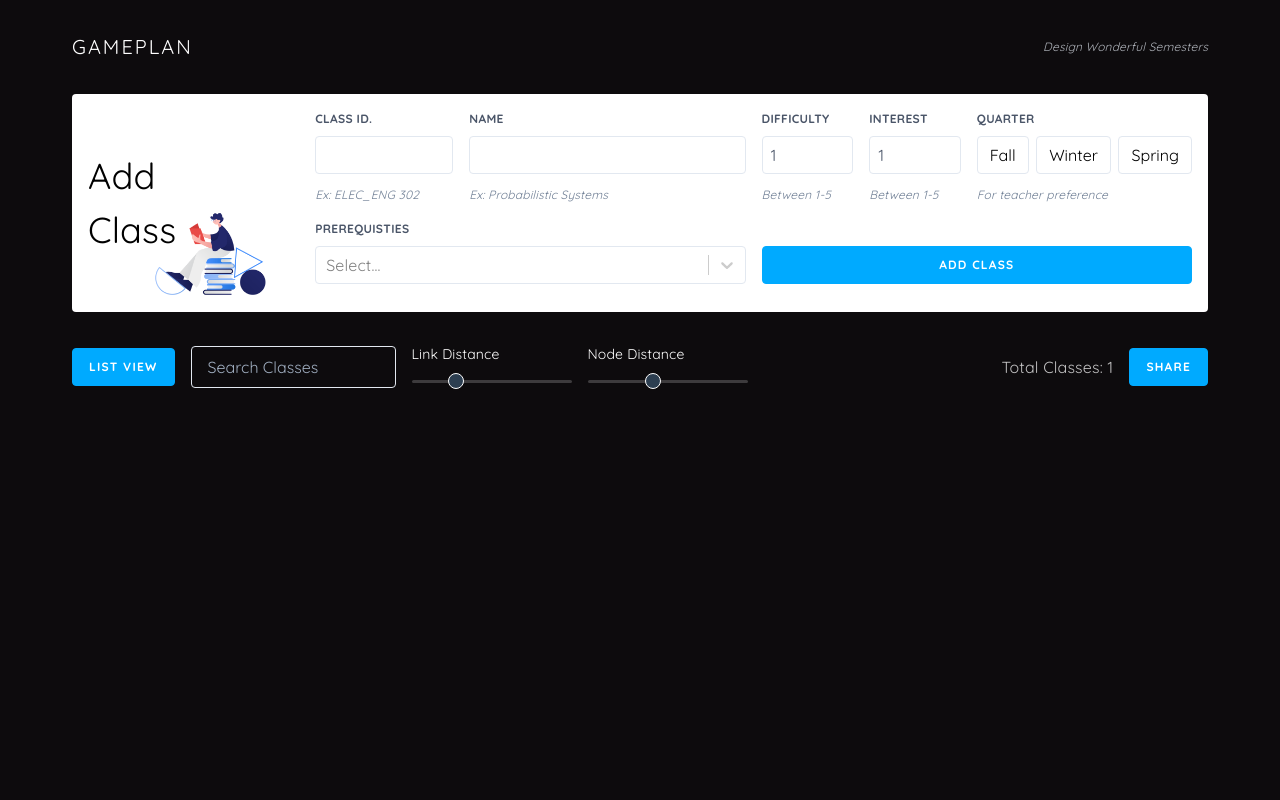
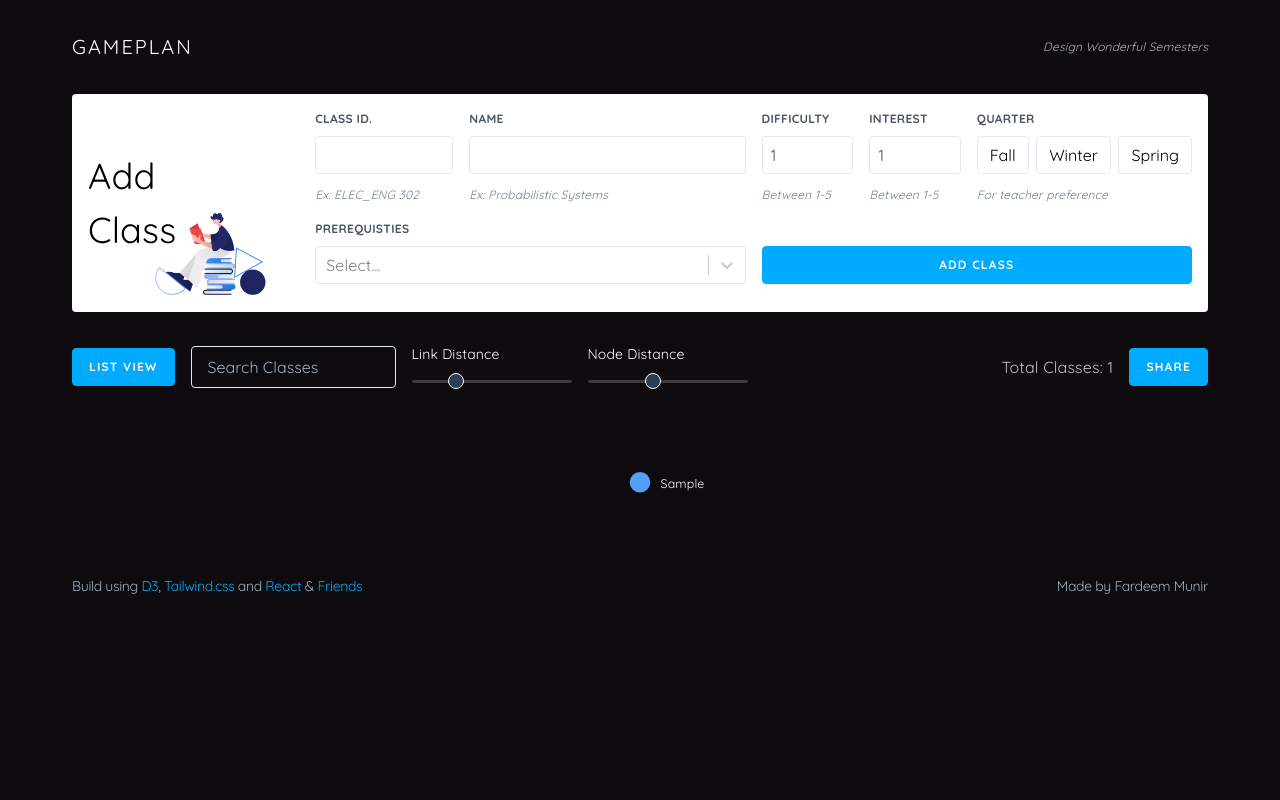
Before and after one commit to fardeemmunir/gameplan, a Next.js app: page / in a window 1280 px wide. Both pictures are taken after typing "Sample", "Sample" into the empty fields and a click on the input "Add Class". Shown: the top 800 px of the page. Built offline with nearby package versions, Linux system fonts and the light colour scheme.

Commit message:
Graph view probably works as expected now

```diff
--- a/components/Graph.tsx
+++ b/components/Graph.tsx
@@ -1,14 +1,13 @@
-import React, { useContext, useState } from "react";
+import React, { useState } from "react";
 
-import Store from "../lib/store";
-import makeLinks from "../lib/utils/makeLinks";
+import { useStore } from "../lib/store";
 import NetworkGraph from "./NetworkGraph";
 import Share from "./Share";
 import ListView from "./ListView";
 import { Class } from "../lib/reducer";
 
 const Graph = () => {
-  const { classList } = useContext(Store);
+  const { classList } = useStore();
   const [searchTerm, setSearchTerm] = useState("");
   const [linkDistance, setLinkDistance] = useState(150);
   const [nodeDistance, setNodeDistance] = useState(900);
@@ -97,11 +96,9 @@ const Graph = () => {
 
       {showGraph ? (
         <NetworkGraph
-          nodes={classList.map(mapClassToSearch)}
-          links={makeLinks(classList)}
           linkDistance={linkDistance}
           nodeDistance={nodeDistance}
-          isSearching={!!searchTerm}
+          searchTerm={searchTerm}
         />
       ) : (
         <ListView
@@ -113,8 +110,10 @@ const Graph = () => {
             })
             .map(info => ({
               ...info,
-              prereqs: info.prereqs.join(", "),
-              quarterPref: info.quarterPref.join(", ").toLowerCase()
+              quarterPref: info.quarterPref.join(", ").toLowerCase(),
+              prereqs: info.prereqs
+                .map(classId => classList.find(({ id }) => id === classId).name)
+                .join(", ")
             }))}
         />
       )}
--- a/components/ListView.tsx
+++ b/components/ListView.tsx
@@ -1,5 +1,6 @@
 import React, { useContext } from "react";
 import Store from "../lib/store";
+import { setClassToEdit } from "../lib/reducer";
 
 const ListView = ({ classList }) => {
   const { dispatch } = useContext(Store);
@@ -15,7 +16,7 @@ const ListView = ({ classList }) => {
 
   function mapPropNameToLabel(prop) {
     if (prop === "prereqs") return "prerequisites";
-    if (prop === "quarterPref") return "quarter preference";
+    if (prop === "quarterPref") return "quarter pref.";
 
     return prop;
   }
@@ -45,7 +46,10 @@ const ListView = ({ classList }) => {
           {classList.map(classInfo => (
             <tr key={classInfo.id}>
               {propNames.map(prop => (
-                <td key={prop} className="border-t border-gray-600 px-4 py-2">
+                <td
+                  key={prop}
+                  className="border-t border-gray-600 capitalize px-4 py-2"
+                >
                   {classInfo[prop]}
                 </td>
               ))}
@@ -53,12 +57,7 @@ const ListView = ({ classList }) => {
                 <button
                   className="form__submit"
                   onClick={() => {
-                    dispatch({
-                      type: "EDIT_CLASS",
-                      payload: {
-                        classCode: classInfo.code
-                      }
-                    });
+                    dispatch(setClassToEdit(classInfo.id));
                   }}
                 >
                   Edit
--- a/components/NetworkGraph.tsx
+++ b/components/NetworkGraph.tsx
@@ -1,36 +1,59 @@
-import React, { useRef, useEffect, useContext } from "react";
+import React, { useRef, useEffect, useState, useMemo } from "react";
 import * as d3 from "d3";
 
 import color from "../lib/utils/scoreToColor";
-import Store from "../lib/store";
-import { Class } from "../lib/reducer";
+import { useStore } from "../lib/store";
 import { setClassToEdit } from "../lib/reducer";
+import makeLinksFromClassList from "../lib/utils/makeLinks";
 
-type Node = Class & {
+type Node = {
+  id: string;
+  label: string;
+  color: string;
   x: number;
   y: number;
-  isSearched: boolean;
 };
 
-type Link = {
-  source: Node;
-  target: Node;
-  index: number;
+const useGraphData = () => {
+  const { classList } = useStore();
+
+  const nodes: Node[] = useMemo(() => {
+    return classList.map(info => ({
+      id: info.id,
+      color: color(info.interest - info.difficulty),
+      label: info.code,
+      x: 0,
+      y: 0
+    }));
+  }, [classList]);
+
+  const links = useMemo(() => {
+    return makeLinksFromClassList(classList);
+  }, [classList]);
+
+  return {
+    nodes,
+    links
+  };
 };
 
-const NetworkGraph = ({
-  nodes,
-  links,
-  isSearching,
-  linkDistance,
-  nodeDistance
-}) => {
-  const { dispatch } = useContext(Store);
+interface Props {
+  linkDistance: number;
+  nodeDistance: number;
+  searchTerm: string;
+}
+
+const NetworkGraph = ({ linkDistance, nodeDistance, searchTerm }: Props) => {
+  const { dispatch } = useStore();
+  const { nodes, links } = useGraphData();
+
   const svgContainer = useRef(null);
-  const height = 900;
+
+  const [width, setWidth] = useState(1180);
+  const [height, setHeight] = useState(1000);
 
   useEffect(() => {
-    const width = window.innerWidth - 100;
+    setWidth(window.innerWidth - 100);
 
     const simulation = d3
       .forceSimulation(nodes)
@@ -45,28 +68,7 @@ const NetworkGraph = ({
       .force("x", d3.forceX())
       .force("y", d3.forceY());
 
-    const svg = d3
-      .select(svgContainer.current)
-      .append("svg")
-      .attr("viewBox", `${-width / 2} ${-height / 2} ${width} ${height}`);
-
-    d3.select(svgContainer.current)
-      .select("svg")
-      .append("defs")
-      .append("marker")
-      .attr("id", "arrowhead")
-      .attr("id", "arrowhead")
-      .attr("viewBox", "-0 -5 10 10")
-      .attr("refX", 13)
-      .attr("refY", 0)
-      .attr("orient", "auto")
-      .attr("markerWidth", 13)
-      .attr("markerHeight", 13)
-      .attr("xoverflow", "visible")
-      .append("svg:path")
-      .attr("d", "M 0,-3 L 5 ,0 L 0,3")
-      .attr("fill", "#999")
-      .style("stroke", "none");
+    const svg = d3.select(svgContainer.current);
 
     const link = svg
       .append("g")
@@ -83,53 +85,87 @@ const NetworkGraph = ({
       .data(nodes)
       .join("g")
       .attr("class", "node")
+      // @ts-ignore
       .call(drag(simulation));
 
     node
       .append("circle")
       .attr("class", "cursor-pointer network__node")
       .attr("r", 10)
-      .attr("fill", (d: Node) => color(d.interest - d.difficulty))
+      .attr("fill", d => d.color)
       .attr("x", -8)
       .attr("y", -8)
-      .on("click", (d: Node) => {
+      .on("click", d => {
         dispatch(setClassToEdit(d.id));
       });
 
     node
       .append("text")
-      .attr(
-        "class",
-        (d: Node) =>
-          `text-green text-xs  ${d.isSearched && "font-bold searched-item"}`
-      )
       .attr("dx", 20)
       .attr("dy", ".45em")
-      .text((d: Node) => d.code);
+      .text(d => d.label)
+      .attr("class", d => {
+        const searchExp = new RegExp(searchTerm, "gi");
+
+        const isBolded =
+          searchTerm.trim() !== "" && d.label.search(searchExp) > -1;
+
+        return `text-green text-xs  ${isBolded && "font-bold searched-item"}`;
+      });
 
     simulation.on("tick", () => {
+      let max = 0;
+      let min = 0;
+      for (const node of nodes) {
+        max = Math.max(max, node.y);
+        min = Math.min(min, node.y);
+      }
+
+      requestAnimationFrame(() => {
+        setHeight(max + Math.abs(min) + 150);
+      });
+
       link
-        .attr("x2", (d: Link) => d.source.x)
-        .attr("y2", (d: Link) => d.source.y)
-        .attr("x1", (d: Link) => d.target.x)
-        .attr("y1", (d: Link) => d.target.y);
+        .attr("x2", d => d.source.x)
+        .attr("y2", d => d.source.y)
+        .attr("x1", d => d.target.x)
+        .attr("y1", d => d.target.y);
 
-      node.attr("transform", (d: Node) => `translate(${d.x},${d.y})`);
+      node.attr("transform", d => `translate(${d.x},${d.y})`);
     });
 
     return () => {
       simulation.stop();
       svgContainer.current.innerHTML = "";
     };
-  }, [nodes, links, linkDistance, nodeDistance]);
+  }, [nodes, links, linkDistance, nodeDistance, searchTerm]);
 
   return (
     <section className="relative w-full px-8">
       <div
-        className={"w-full " + (isSearching && "network--is-searched")}
-        ref={svgContainer}
-        style={{ minHeight: height }}
-      ></div>
+        className={`w-full ${searchTerm.trim() !== "" &&
+          "network--is-searched"}`}
+      >
+        <svg
+          ref={svgContainer}
+          viewBox={`${-width / 2} ${-height / 2} ${width} ${height}`}
+        >
+          <defs>
+            <marker
+              id="arrowhead"
+              viewBox="-0 -5 10 10"
+              refX="13"
+              refY="0"
+              orient="auto"
+              markerWidth="13"
+              markerHeight="13"
+              overflow="visible"
+            >
+              <path d="M 0,-3 L 5 ,0 L 0,3" fill="#999" stroke="none"></path>
+            </marker>
+          </defs>
+        </svg>
+      </div>
     </section>
   );
 };
```
